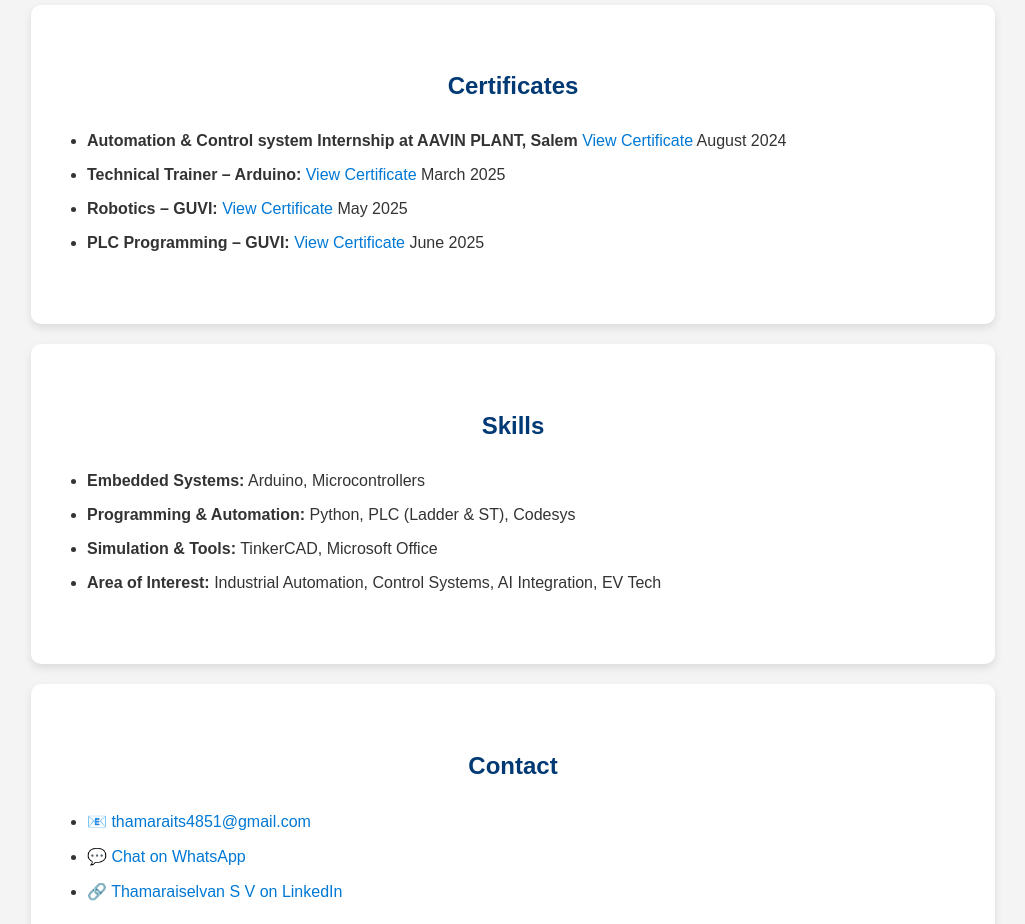
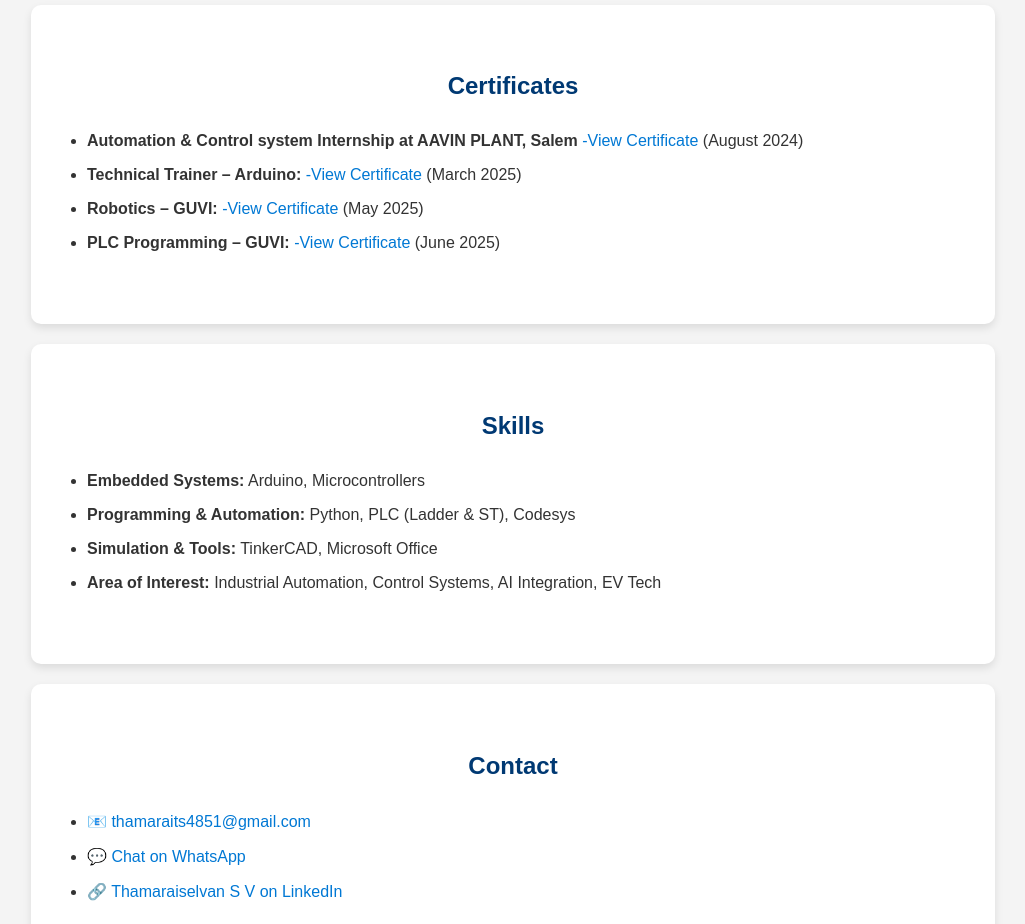
Before and after one commit to tamilan12th/myportfolio1, a plain HTML site: page index.html in a window 1280 px wide. Shown: the part 1120-2044 px from the top of the page, without its empty margins (127-1152 px from the left). Drawn offline with Linux system fonts and the light colour scheme.

Commit message:
Update index.html

```diff
--- a/index.html
+++ b/index.html
@@ -44,10 +44,10 @@
   <section id="certificates">
     <h2>Certificates</h2>
     <ul>
-      <li><strong>Automation & Control system Internship at AAVIN PLANT, Salem </strong> <a href="https://drive.google.com/file/d/1FpKf-Kwm-xpzvcMhfumSrljEmecgUin2/view?usp=sharing" target="_blank">View Certificate</a>  August 2024</li>
-      <li><strong>Technical Trainer – Arduino:</strong> <a href="https://drive.google.com/file/d/1MxaZquH8L6LPiIUa5OrSMvto6ZEcoeVy/view" target="_blank">View Certificate</a> March 2025</li>
-      <li><strong>Robotics – GUVI:</strong> <a href="https://www.guvi.in/share-certificate/37b121H44018O02X4t" target="_blank">View Certificate</a> May 2025</li>
-      <li><strong>PLC Programming – GUVI:</strong> <a href="https://www.guvi.in/verify-certificate?id=6940Tq41O1iQ6CS872" target="_blank">View Certificate</a> June 2025</li>
+      <li><strong>Automation & Control system Internship at AAVIN PLANT, Salem </strong> <a href="https://drive.google.com/file/d/1FpKf-Kwm-xpzvcMhfumSrljEmecgUin2/view?usp=sharing" target="_blank"> -View Certificate</a>  (August 2024)</li>
+      <li><strong>Technical Trainer – Arduino:</strong> <a href="https://drive.google.com/file/d/1MxaZquH8L6LPiIUa5OrSMvto6ZEcoeVy/view" target="_blank">-View Certificate</a> (March 2025)</li>
+      <li><strong>Robotics – GUVI:</strong> <a href="https://www.guvi.in/share-certificate/37b121H44018O02X4t" target="_blank"> -View Certificate</a> (May 2025)</li>
+      <li><strong>PLC Programming – GUVI:</strong> <a href="https://www.guvi.in/verify-certificate?id=6940Tq41O1iQ6CS872" target="_blank"> -View Certificate</a> (June 2025)</li>
 
     </ul>
   </section>
```
